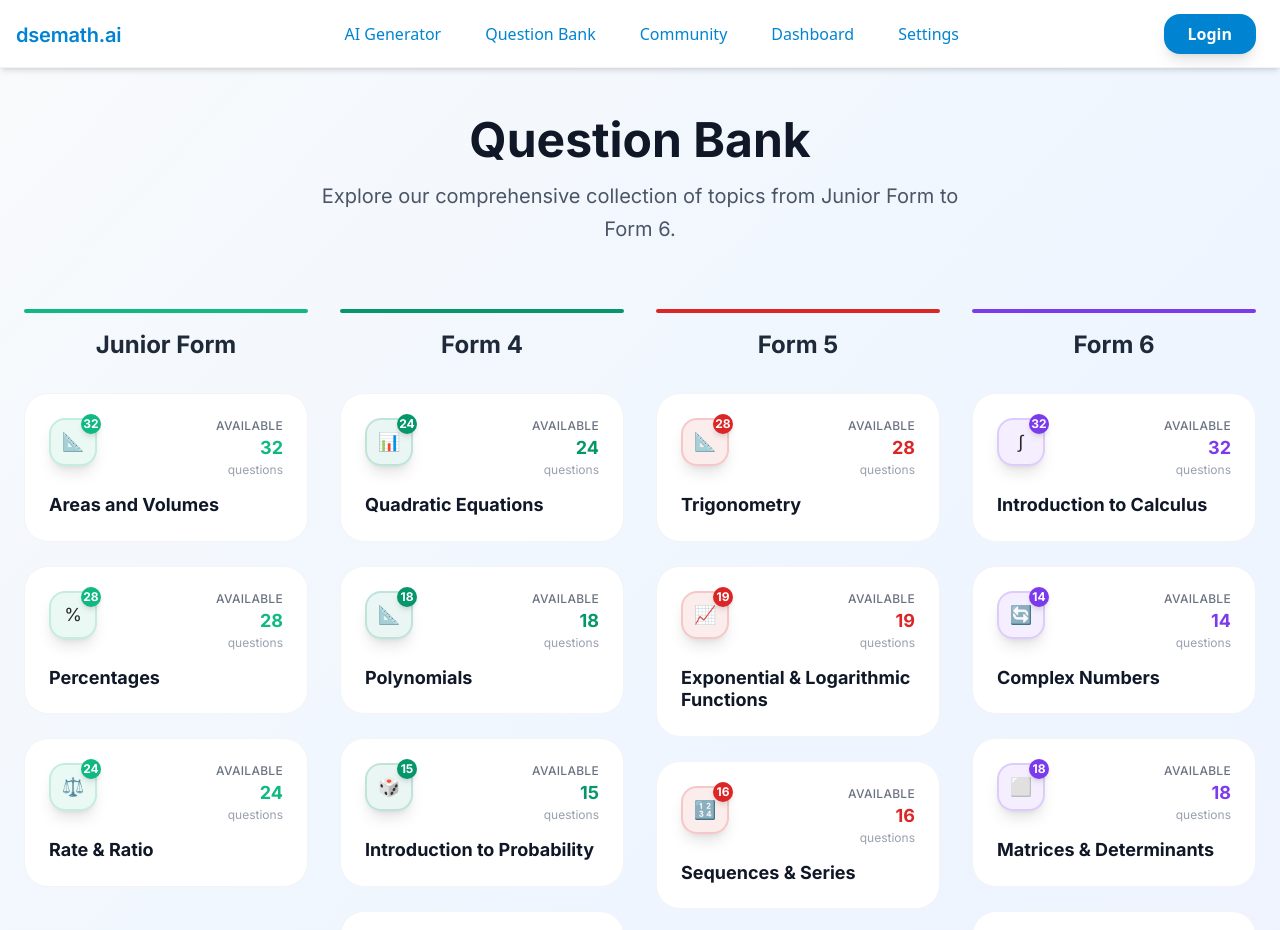
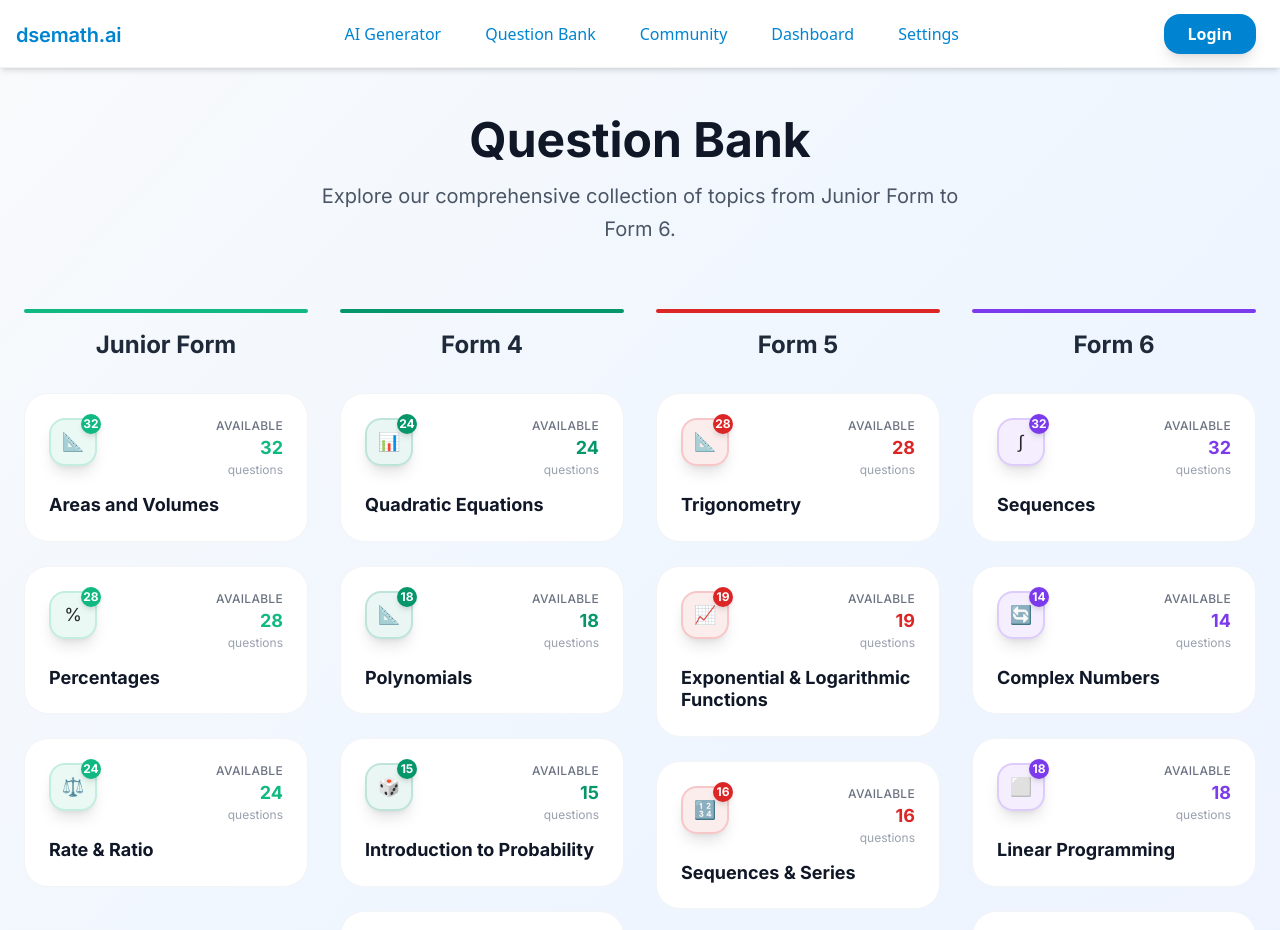
Before and after one commit to Art3misHawk/dsemath.ai, a Next.js app: page /question-bank in a window 1280 px wide. Shown: the top 930 px of the page. Built offline with nearby package versions, Linux system fonts and the light colour scheme.

Commit message:
refactor: clean up unused components in QuestionBankSystem

```diff
--- a/src/app/(product)/question-bank/page.tsx
+++ b/src/app/(product)/question-bank/page.tsx
@@ -107,8 +107,8 @@ function QuestionBankPage({ onStartPractice }: { onStartPractice: () => void })
       color: '#7C3AED',
       topics: [
         {
-          id: 'f6-calculus',
-          name: 'Introduction to Calculus',
+          id: 'f6-sequences',
+          name: 'Sequences',
           questions: 32,
           icon: '∫'
         },
@@ -119,8 +119,8 @@ function QuestionBankPage({ onStartPractice }: { onStartPractice: () => void })
           icon: '🔄'
         },
         {
-          id: 'f6-matrices',
-          name: 'Matrices & Determinants',
+          id: 'f6-linearprogramming',
+          name: 'Linear Programming',
           questions: 18,
           icon: '⬜'
         },
```
